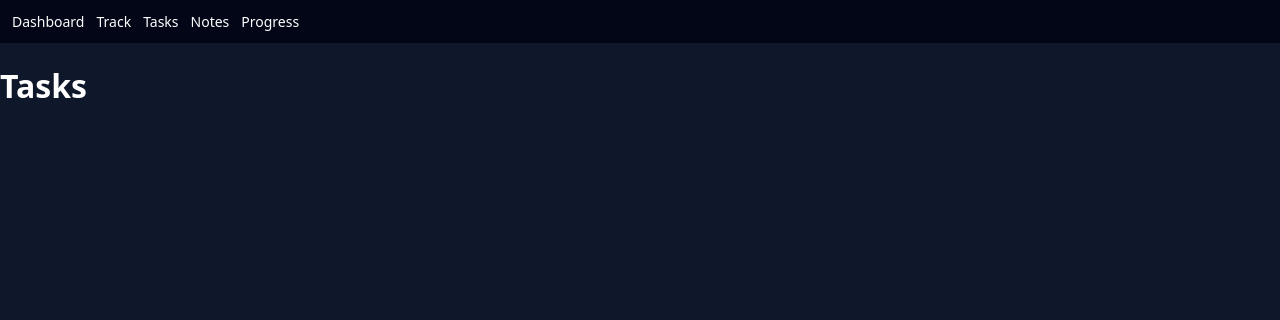
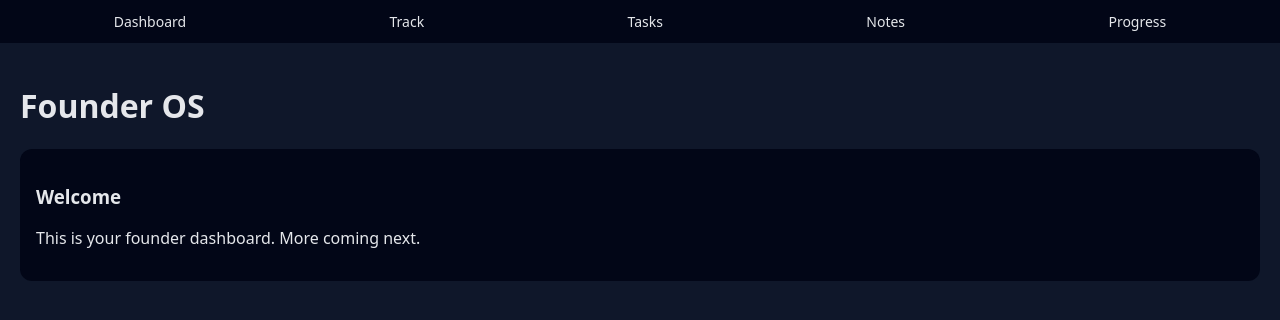
Before and after one commit to bobbyjohnpy/ToTheMooon, a plain HTML site: page index.html in a window 1280 px wide. Drawn offline with Linux system fonts and the light colour scheme.

Commit message:
Add base dashboard page

```diff
--- a/index.html
+++ b/index.html
@@ -10,31 +10,43 @@
     <link rel="manifest" href="manifest.json" />
     <meta name="theme-color" content="#0f172a" />
 
-    <!-- Basic styling (temporary) -->
     <style>
       body {
         margin: 0;
         font-family: system-ui, sans-serif;
         background: #0f172a;
-        color: white;
+        color: #e5e7eb;
       }
 
       nav {
         display: flex;
-        gap: 12px;
+        justify-content: space-around;
         padding: 12px;
         background: #020617;
+        position: sticky;
+        top: 0;
       }
 
       nav a {
-        color: white;
+        color: #e5e7eb;
         text-decoration: none;
         font-size: 14px;
       }
+
+      main {
+        padding: 20px;
+      }
+
+      .card {
+        background: #020617;
+        padding: 16px;
+        border-radius: 12px;
+        margin-bottom: 16px;
+      }
     </style>
   </head>
+
   <body>
-    <!-- Navigation (top of body) -->
     <nav>
       <a href="index.html">Dashboard</a>
       <a href="track.html">Track</a>
@@ -43,37 +55,16 @@
       <a href="progress.html">Progress</a>
     </nav>
 
-    <!-- Page-specific content -->
     <main>
-      <h1>Tasks</h1>
-      <!-- Page UI goes here -->
+      <h1>Founder OS</h1>
+
+      <div class="card">
+        <h3>Welcome</h3>
+        <p>This is your founder dashboard. More coming next.</p>
+      </div>
     </main>
-    <!-- Firebase + Firestore -->
-    <script type="module">
-      import { initializeApp } from "https://www.gstatic.com/firebasejs/10.7.1/firebase-app.js";
-      import {
-        getFirestore,
-        enableIndexedDbPersistence,
-      } from "https://www.gstatic.com/firebasejs/10.7.1/firebase-firestore.js";
 
-      const firebaseConfig = {
-        apiKey: "YOUR_KEY",
-        authDomain: "YOUR_PROJECT.firebaseapp.com",
-        projectId: "YOUR_PROJECT",
-        storageBucket: "YOUR_PROJECT.appspot.com",
-        messagingSenderId: "XXXX",
-        appId: "XXXX",
-      };
-
-      const app = initializeApp(firebaseConfig);
-      const db = getFirestore(app);
-
-      enableIndexedDbPersistence(db).catch(() => {
-        console.log("Offline persistence unavailable");
-      });
-
-      window.db = db;
-    </script>
+    <!-- Service Worker -->
     <script>
       if ("serviceWorker" in navigator) {
         navigator.serviceWorker.register("sw.js");
```
